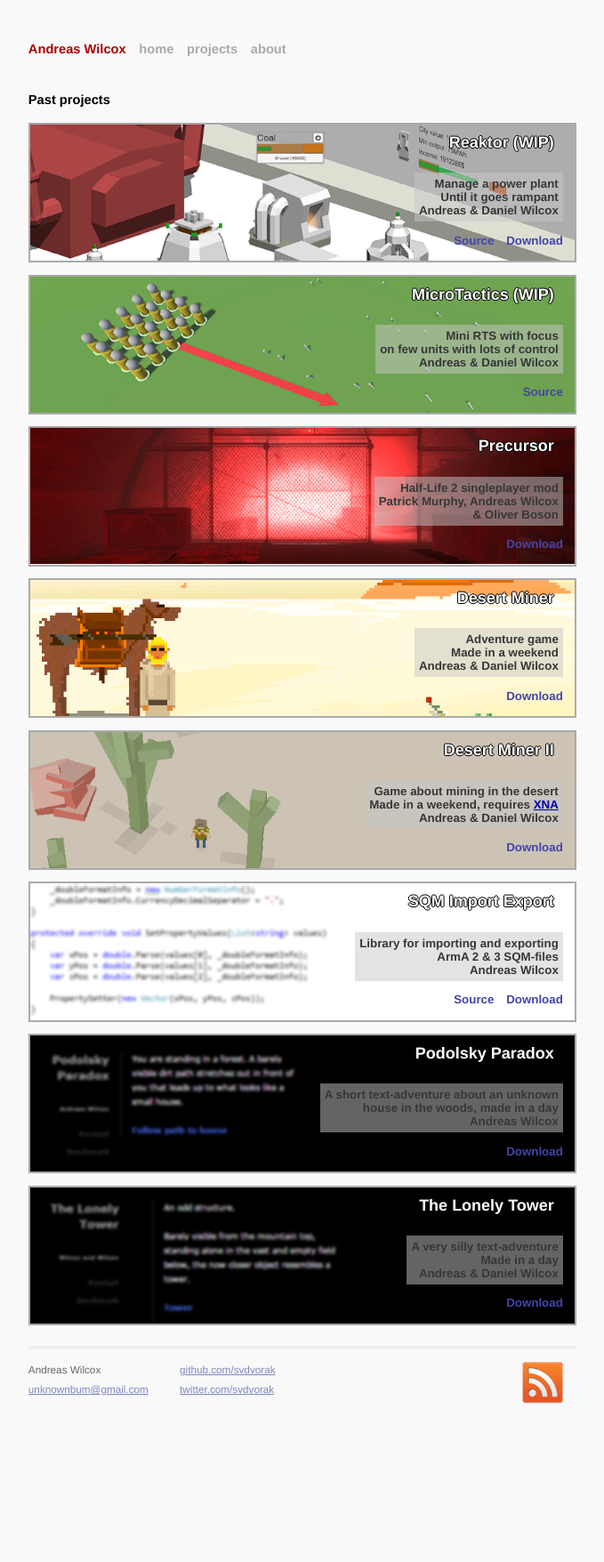
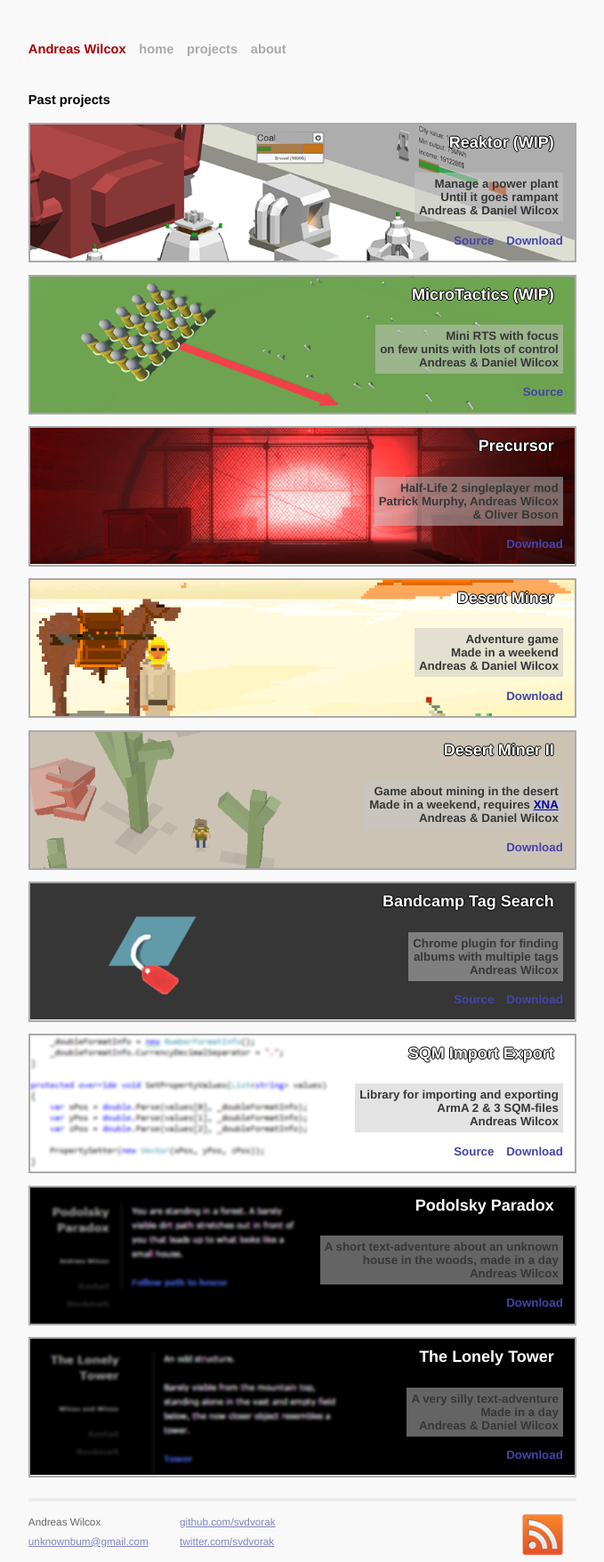
Before and after one commit to SvDvorak/svdvorak.github.io, a Jekyll site: the page built from projects.html, in a window 1280 px wide. Shown: the whole page at 89% size, without its empty margins (300-979 px from the left). Built offline with Jekyll 4.4.1, drawn with Linux system fonts in a browser that asks for light colours; Markdown is read by kramdown in place of the engine named in the settings; before the commit the page ends 1585 px from its top, so only the background shows below that.

Commit message:
Added Bandcamp tag search to projects list

```diff
--- a/_data/projects.yml
+++ b/_data/projects.yml
@@ -30,6 +30,13 @@
   download: https://dl.dropboxusercontent.com/u/107494599/Desert%20Miner%20II.zip
   image: desert_miner_2.png
 
+- name: Bandcamp Tag Search
+  description: Chrome plugin for finding<br />albums with multiple tags
+  authors: Andreas Wilcox
+  download: https://chrome.google.com/webstore/detail/bandcamp-tag-search/fkkbhcpcpapcgcfjmllgibbnalmpbjcm
+  source: https://github.com/SvDvorak/BandcampMultitagSearch
+  image: bandcamp_tag_search_banner.png
+
 - name: SQM Import Export
   description: Library for importing and exporting<br /> ArmA 2 & 3 SQM-files
   authors: Andreas Wilcox
```
Also changed, not shown: images/bandcamp_tag_search_banner.png (added).
